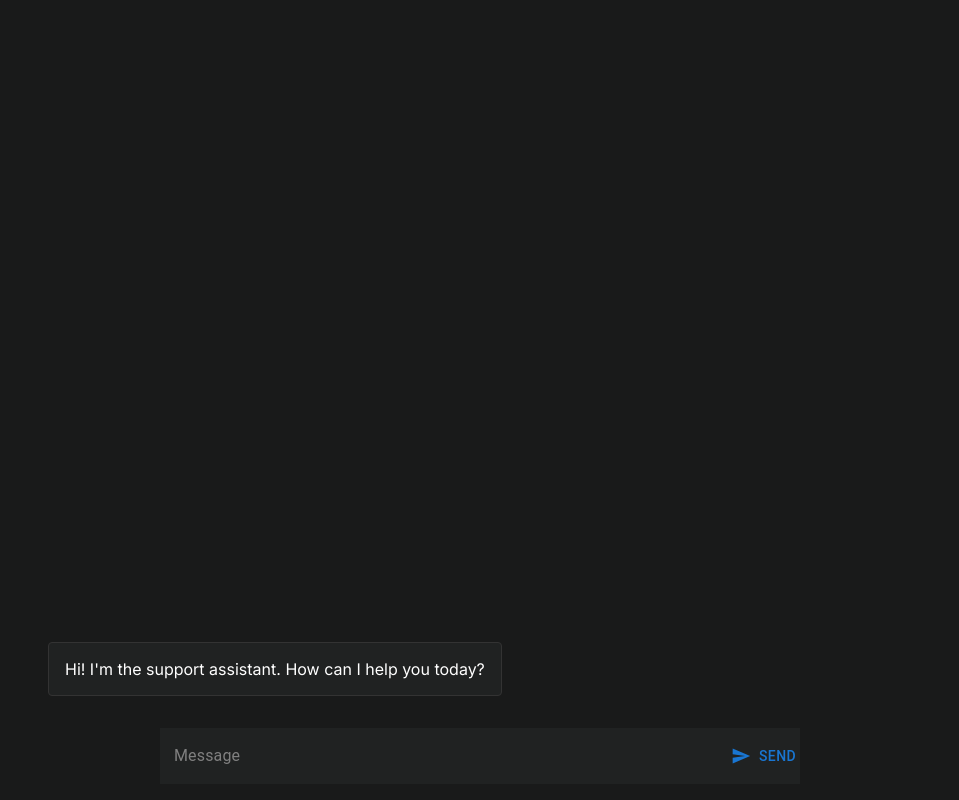
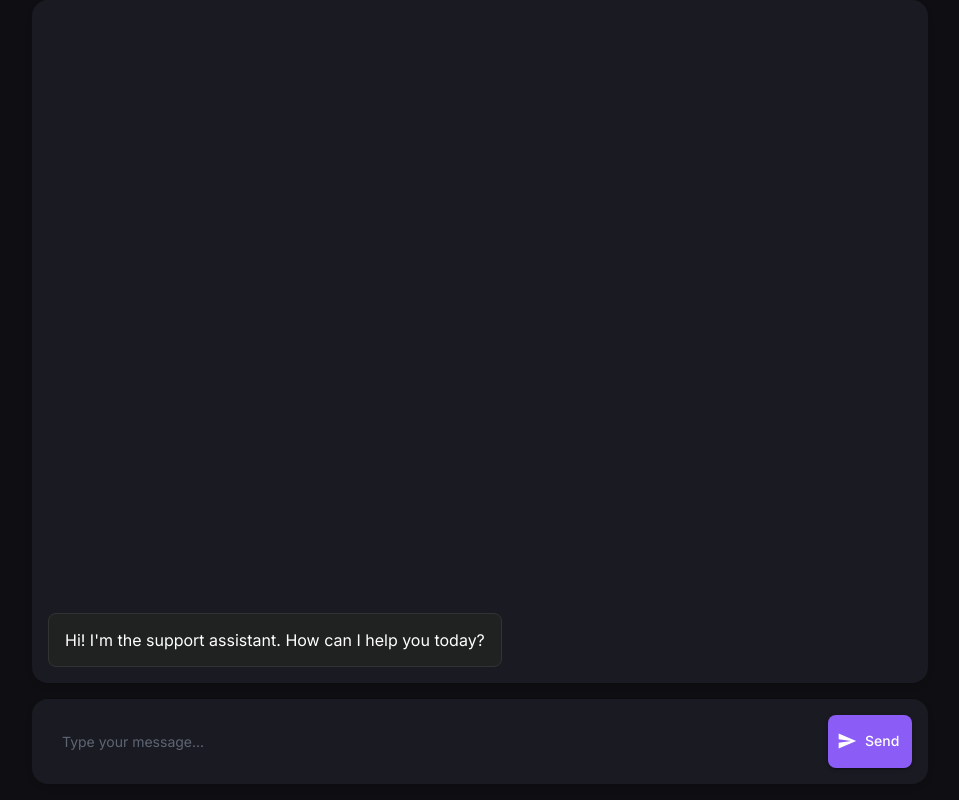
Before and after one commit to danushsingla/CustomerSupportAI, a Next.js app in the folder customer_support_ai/: page / in a window 1280 px wide. Shown: the whole page, without its empty margins (160-1119 px from the left). Built offline with nearby package versions, Linux system fonts and the light colour scheme.

Commit message:
customized chat box

```diff
--- a/customer_support_ai/src/app/page.tsx
+++ b/customer_support_ai/src/app/page.tsx
@@ -1,59 +1,121 @@
-'use client';
-import { Box, Button, Stack, TextField } from "@mui/material";
-import SendIcon from '@mui/icons-material/Send';
+"use client";
+import {
+  Box,
+  Button,
+  Stack,
+  TextField,
+  createTheme,
+  ThemeProvider,
+} from "@mui/material";
+import SendIcon from "@mui/icons-material/Send";
 import { useState } from "react";
 
+// Define the dark theme to match the login and signup pages
+const darkTheme = createTheme({
+  palette: {
+    mode: "dark",
+    primary: {
+      main: "#8B5CF6", // Deep purple color
+    },
+    background: {
+      default: "#0F0F13",
+      paper: "#1A1A23",
+    },
+    text: {
+      primary: "#FFFFFF",
+      secondary: "#A0AEC0",
+    },
+  },
+  typography: {
+    fontFamily: "'Inter', sans-serif",
+    body1: {
+      fontSize: "0.875rem",
+    },
+    body2: {
+      fontSize: "0.75rem",
+    },
+  },
+  shape: {
+    borderRadius: 8,
+  },
+  components: {
+    MuiTextField: {
+      styleOverrides: {
+        root: {
+          "& .MuiOutlinedInput-root": {
+            "& fieldset": {
+              borderColor: "#2D3748", // Default border color
+            },
+            "&:hover fieldset": {
+              borderColor: "#4A5568", // Hover border color
+            },
+            "&.Mui-focused fieldset": {
+              borderColor: "#8B5CF6", // Focused border color
+            },
+          },
+        },
+      },
+    },
+  },
+});
+
 interface MessageType {
-  role: 'user' | 'assistant';
+  role: "user" | "assistant";
   content: string;
 }
 
 export default function Home() {
   const [messages, setMessages] = useState<MessageType[]>([
     {
-      role: 'assistant',
+      role: "assistant",
       content: `Hi! I'm the support assistant. How can I help you today?`,
     },
   ]);
 
-  const [message, setMessage] = useState<string>('');
+  const [message, setMessage] = useState<string>("");
 
   return (
+    <ThemeProvider theme={darkTheme}>
       <Box
-      width={'100%'}
-      height={'100vh'}
-      display={'flex'}
-      flexDirection={'column'}
-      justifyContent={'center'}
-      alignItems={'center'}
-      bgcolor={'#191a1a'}
+        width="100%"
+        height="100vh"
+        display="flex"
+        flexDirection="column"
+        justifyContent="center"
+        alignItems="center"
+        bgcolor="background.default" // Background color from the theme
       >
+        {/* Chat container */}
         <Stack
-        direction={'column-reverse'}
-        width={'70%'}
-        height={'80%'}
+          direction="column-reverse"
+          width="70%"
+          height="80%"
           p={2}
-        overflow={'auto'}
+          overflow="auto"
           flexGrow={1}
           flexShrink={1}
-        // bgcolor={'#D8D8D8'}
+          bgcolor="background.paper" // Paper background from the theme
+          borderRadius={2}
+          boxShadow="0 4px 6px rgba(0, 0, 0, 0.1)"
         >
-        <Stack
-          direction={'column'}
-          spacing={2}
-        >
+          <Stack direction="column" spacing={2}>
             {messages.map((message, index) => (
               <Box
                 key={index}
-              display={'flex'}
-              justifyContent={message.role === 'assistant' ? 'flex-start' : 'flex-end'}
+                display="flex"
+                justifyContent={
+                  message.role === "assistant" ? "flex-start" : "flex-end"
+                }
               >
                 <Box
-                bgcolor={message.role === 'assistant' ? '#202222' : '#191a1a'}
-                color={'white'}
+                  bgcolor={
+                    message.role === "assistant" ? "#202222" : "primary.main"
+                  }
+                  color="text.primary"
                   borderRadius={1}
                   p={2}
-                border={'1px solid #333'}
+                  border="1px solid #333"
+                  maxWidth="70%"
                 >
                   {message.content}
                 </Box>
@@ -62,57 +124,71 @@ export default function Home() {
           </Stack>
         </Stack>
 
+        {/* Input field and send button */}
         <Stack
-        width={'50%'}
-        display={'flex'}
-        direction={'row'}
+          width="70%"
+          direction="row"
           spacing={2}
           m={2}
-        bgcolor={'#202222'}
+          bgcolor="background.paper"
+          borderRadius={2}
+          boxShadow="0 4px 6px rgba(0, 0, 0, 0.1)"
+          p={2}
         >
           <TextField
             autoComplete="off"
-          label='Message'
+            placeholder="Type your message..."
             fullWidth
             value={message}
             onChange={(e) => setMessage(e.target.value)}
-          // onKeyUp={handleKeyUp}
             InputLabelProps={{
               sx: {
-              '&.MuiFormLabel-filled, &.Mui-focused': {
-                display: 'none' // Hide the label when the input is focused or filled
-              }
+                "&.MuiFormLabel-filled, &.Mui-focused": {
+                  display: "none", // Hide the label when input is focused or filled
                 },
-            style: { color: 'grey' } // Set the color of the label text
+              },
+              style: { color: "#A0AEC0" }, // Set the placeholder color
             }}
             InputProps={{
-            style: { color: 'grey '}
+              style: { color: "#A0AEC0" }, // Text color
             }}
             sx={{
-            '& .MuiOutlinedInput-root': {
-              '& fieldset': {
-                borderColor: 'transparent', // Default border color
+              "& .MuiOutlinedInput-root": {
+                "& fieldset": {
+                  borderColor: "transparent", // Default border color
                 },
-              '&:hover fieldset': {
-                borderColor: 'transparent', // Hover border color
+                "&:hover fieldset": {
+                  borderColor: "transparent", // Hover border color
                 },
-              '&.Mui-focused fieldset': {
-                borderColor: 'transparent', // Focused border color
+                "&.Mui-focused fieldset": {
+                  borderColor: "transparent", // Focused border color
                 },
-            },
-            '& .MuiInputBase-input': {
-              color: 'grey', // Text color
               },
             }}
           />
           <Button
-          // variant="contained"
-          // onClick={handleSubmit}
+            variant="contained"
+            color="primary"
             startIcon={<SendIcon />}
+            onClick={() => {
+              // Handle sending message
+              if (message.trim()) {
+                setMessages([...messages, { role: "user", content: message }]);
+                setMessage("");
+              }
+            }}
+            sx={{
+              textTransform: "none",
+              bgcolor: "primary.main",
+              "&:hover": {
+                bgcolor: "primary.dark",
+              },
+            }}
           >
             Send
           </Button>
         </Stack>
       </Box>
+    </ThemeProvider>
   );
 }
```
Lines whose indentation alone changed are shown as unchanged.
